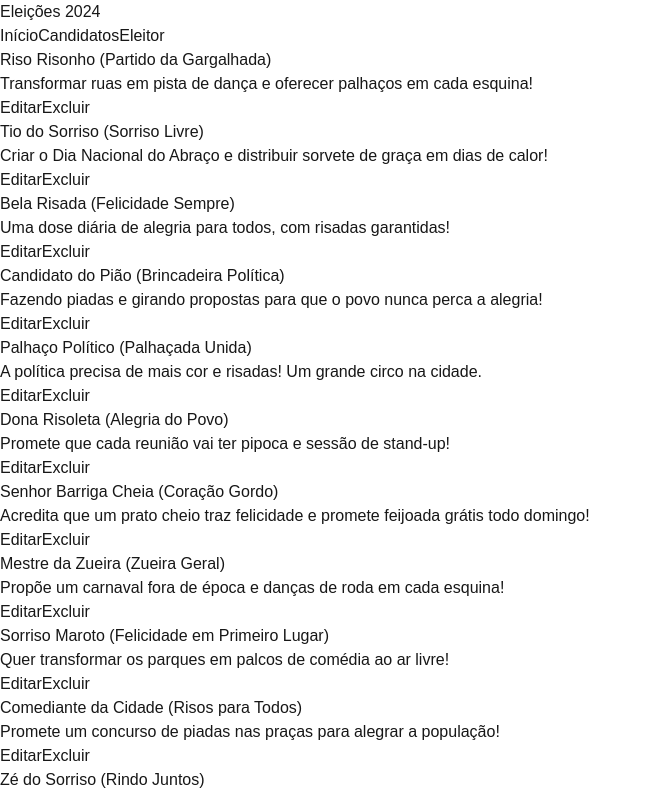
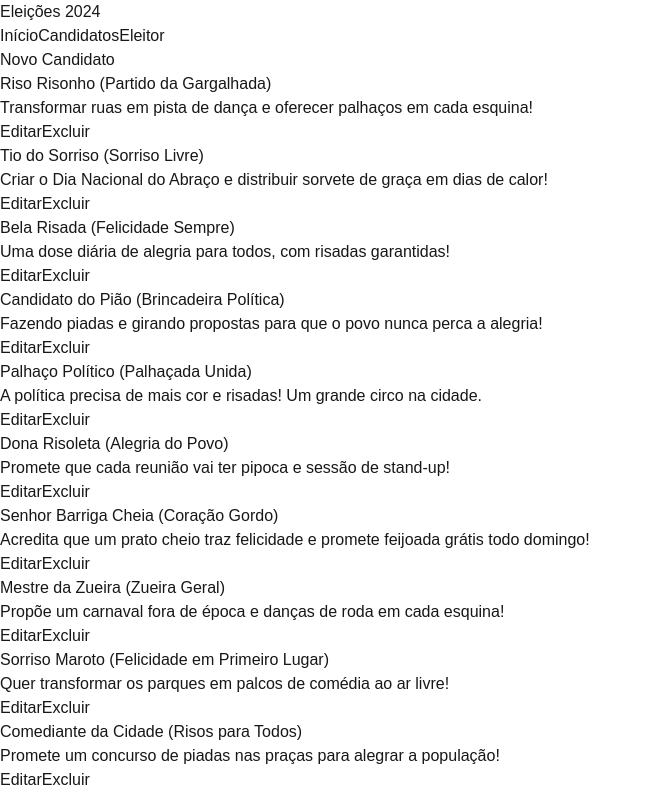
Before and after one commit to leoziondev/proj-cod3r-urna-eletronica, a Next.js app: page /candidato in a window 1280 px wide. Shown: the top 795 px of the page, without its empty margins (0-652 px from the left). Built offline with nearby package versions, Linux system fonts and the light colour scheme.

Commit message:
feat: create and edit candidato

```diff
--- a/src/components/candidato/CandidatoList.tsx
+++ b/src/components/candidato/CandidatoList.tsx
@@ -4,6 +4,7 @@ import Candidato from "@/data/model/Candidato"
 import CandidatoItem from "./CandidatoItem";
 import { useState } from "react";
 import FormCandidato from "./FormCandidato";
+import Button from "../shared/Button";
 
 export interface CandidatosProps {
     candidatos: Candidato[];
@@ -21,16 +22,36 @@ export default function CandidatoList({candidatos}: CandidatosProps) {
         setSelectCandidato(candidato)
     }
 
-    function handleClearCandidato() {
+    function handleSaveCandidato(candidato: Partial<Candidato>) {
+        console.log(candidato);
+
+        if (candidato.id) {
+            setAllCandidatos(allCandidatos.map((c) =>
+                c.id === candidato.id ? (candidato as Candidato) : c
+            ))
+        } else {
+            const id = Math.random()
+            setAllCandidatos([...allCandidatos, {...candidato, id} as Candidato])
+        }
         setSelectCandidato(null)
     }
 
     return (
+        <>
+            <div className="flex justify-end mb-8">
+                <Button
+                    onClick={() => setSelectCandidato({})}
+                    className="bg-sky-500 hover:bg-sky-600"
+                >
+                    Novo Candidato
+                </Button>
+            </div>
             <div className="flex flex-col gap-5">
                 {selectCandidato ? (
                     <FormCandidato
                         candidato={selectCandidato}
-                    onCancel={handleClearCandidato}
+                        onCancel={() => setSelectCandidato(null)}
+                        onSave={handleSaveCandidato}
                     />
                 ) : (
                     <>
@@ -45,5 +66,6 @@ export default function CandidatoList({candidatos}: CandidatosProps) {
                     </>
                 )}
             </div>
+        </>
     )
 }
--- a/src/components/candidato/FormCandidato.tsx
+++ b/src/components/candidato/FormCandidato.tsx
@@ -6,11 +6,11 @@ import Button from "../shared/Button";
 
 interface FormCandidatoProps {
     candidato: Partial<Candidato>;
-    onSave?: (candidato: Candidato) => void
+    onSave?: (candidato: Partial<Candidato>) => void
     onCancel?: () => void
 }
 
-export default function FormCandidato({ candidato, onCancel }: FormCandidatoProps) {
+export default function FormCandidato({ candidato, onCancel, onSave }: FormCandidatoProps) {
     const [singleCandidato, setSingleCandidato] = useState<Partial<Candidato>>(candidato)
 
     return (
@@ -63,7 +63,7 @@ export default function FormCandidato({ candidato, onCancel }: FormCandidatoProp
                     Cancelar
                 </Button>
                 <Button
-                    // onClick={() => onDelete(candidato)}
+                    onClick={() => onSave?.(singleCandidato)}
                     className="bg-sky-500 hover:bg-sky-600"
                 >
                     Salvar
```
Lines whose indentation alone changed are shown as unchanged.
